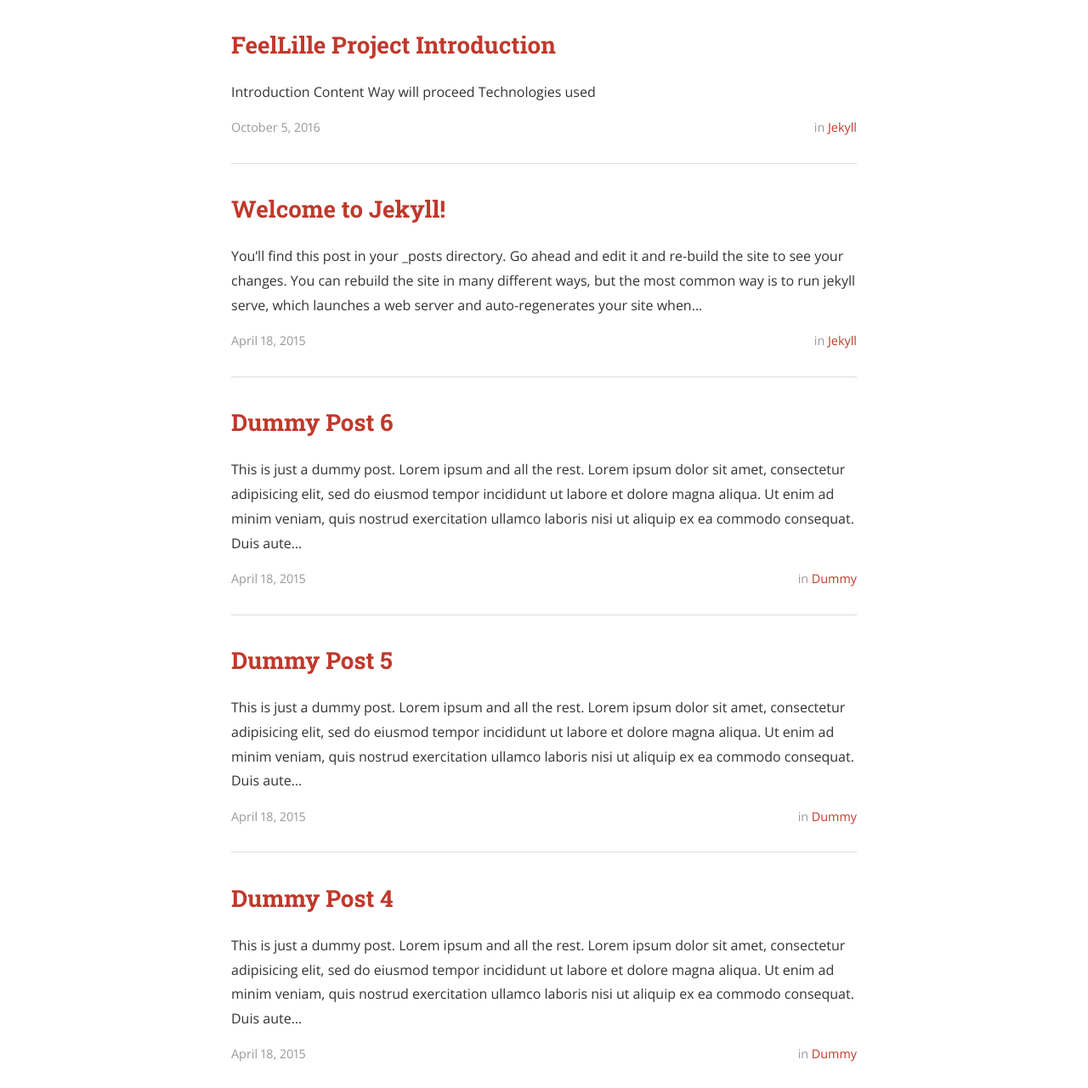
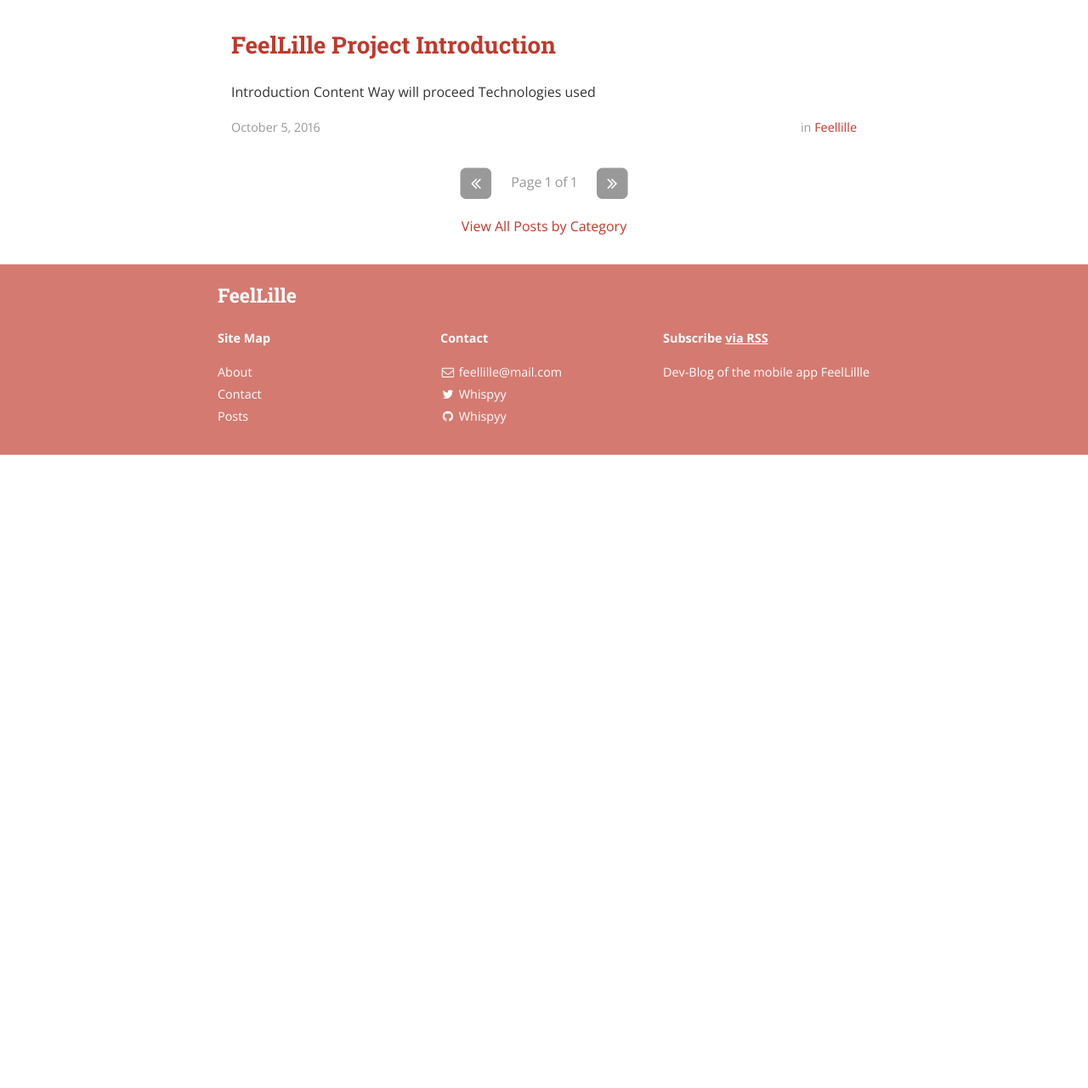
Before and after one commit to LinaEfer/FeelLilleDevBlog, a Jekyll site: the page built from index.html, in a window 1280 px wide and 1400 px high, scrolled down 387 px, cut to the strip 120-1400 px from the top of the window. Shown: the whole strip at 85% size. Built offline with Jekyll 4.4.1, drawn with Linux system fonts in a browser that asks for light colours; nearby versions of some CDN libraries; the list of posts is cut into pages by our own code; a style sheet for code colours, icons or effects is not loaded; after the commit the page ends 1042 px from its top, so only the background shows below that.

Commit message:
cleaning old posts project

```diff
--- a/_config.yml
+++ b/_config.yml
@@ -48,7 +48,7 @@
 
 # Category descriptions (for archive pages)
 descriptions:
-  - cat: jekyll
+  - cat: FeelLille
     desc: "Posts describing the project and more about what we'll realise or have realised"
 
   - cat: Technical
--- a/_posts/2016-10-05-Introduction.markdown
+++ b/_posts/2016-10-05-Introduction.markdown
@@ -3,8 +3,8 @@ layout: post
 title:  "FeelLille Project Introduction"
 date:   2016-10-05 13:10:59
 author: JF
-categories: Jekyll
-tags:	jekyll welcome
+categories: FeelLille
+tags:	FeelLille introduction presentation
 cover:  "/assets/posts/instacode.png"
 ---
 
--- a/_posts/example of post/2015-04-18-dummy.markdown
+++ /dev/null
@@ -1,16 +0,0 @@
----
-layout: post
-title:  "Dummy Post"
-date:   2015-04-18 08:43:59
-author: Ben Centra
-categories: Dummy
----
-
-This is just a dummy post. Lorem ipsum and all the rest.
-
-Lorem ipsum dolor sit amet, consectetur adipisicing elit, sed do eiusmod
-tempor incididunt ut labore et dolore magna aliqua. Ut enim ad minim veniam,
-quis nostrud exercitation ullamco laboris nisi ut aliquip ex ea commodo
-consequat. Duis aute irure dolor in reprehenderit in voluptate velit esse
-cillum dolore eu fugiat nulla pariatur. Excepteur sint occaecat cupidatat non
-proident, sunt in culpa qui officia deserunt mollit anim id est laborum.
--- a/_posts/example of post/2015-04-18-dummy4.markdown
+++ /dev/null
@@ -1,17 +0,0 @@
----
-layout: post
-title:  "Dummy Post 4"
-date:   2015-04-18 08:43:59
-author: Ben Centra
-categories: Dummy
-tags: ipsum
----
-
-This is just a dummy post. Lorem ipsum and all the rest.
-
-Lorem ipsum dolor sit amet, consectetur adipisicing elit, sed do eiusmod
-tempor incididunt ut labore et dolore magna aliqua. Ut enim ad minim veniam,
-quis nostrud exercitation ullamco laboris nisi ut aliquip ex ea commodo
-consequat. Duis aute irure dolor in reprehenderit in voluptate velit esse
-cillum dolore eu fugiat nulla pariatur. Excepteur sint occaecat cupidatat non
-proident, sunt in culpa qui officia deserunt mollit anim id est laborum.
--- a/_posts/example of post/2015-04-18-dummy5.markdown
+++ /dev/null
@@ -1,17 +0,0 @@
----
-layout: post
-title:  "Dummy Post 5"
-date:   2015-04-18 08:43:59
-author: Ben Centra
-categories: Dummy
-tags: lorem
----
-
-This is just a dummy post. Lorem ipsum and all the rest.
-
-Lorem ipsum dolor sit amet, consectetur adipisicing elit, sed do eiusmod
-tempor incididunt ut labore et dolore magna aliqua. Ut enim ad minim veniam,
-quis nostrud exercitation ullamco laboris nisi ut aliquip ex ea commodo
-consequat. Duis aute irure dolor in reprehenderit in voluptate velit esse
-cillum dolore eu fugiat nulla pariatur. Excepteur sint occaecat cupidatat non
-proident, sunt in culpa qui officia deserunt mollit anim id est laborum.
--- a/_posts/example of post/2015-04-18-dummy6.markdown
+++ /dev/null
@@ -1,17 +0,0 @@
----
-layout: post
-title:  "Dummy Post 6"
-date:   2015-04-18 08:43:59
-author: Ben Centra
-categories: Dummy
-tags: lorem ipsum
----
-
-This is just a dummy post. Lorem ipsum and all the rest.
-
-Lorem ipsum dolor sit amet, consectetur adipisicing elit, sed do eiusmod
-tempor incididunt ut labore et dolore magna aliqua. Ut enim ad minim veniam,
-quis nostrud exercitation ullamco laboris nisi ut aliquip ex ea commodo
-consequat. Duis aute irure dolor in reprehenderit in voluptate velit esse
-cillum dolore eu fugiat nulla pariatur. Excepteur sint occaecat cupidatat non
-proident, sunt in culpa qui officia deserunt mollit anim id est laborum.
--- a/_posts/example of post/2015-04-18-welcome-to-jekyll.markdown
+++ /dev/null
@@ -1,74 +0,0 @@
----
-layout: post
-title:  "Welcome to Jekyll!"
-date:   2015-04-18 08:43:59
-author: Ben Centra
-categories: Jekyll
-tags:	jekyll welcome
-cover:  "/assets/instacode.png"
----
-
-You’ll find this post in your `_posts` directory. Go ahead and edit it and re-build the site to see your changes. You can rebuild the site in many different ways, but the most common way is to run `jekyll serve`, which launches a web server and auto-regenerates your site when a file is updated.
-
-## Adding New Posts
-
-To add new posts, simply add a file in the `_posts` directory that follows the convention `YYYY-MM-DD-name-of-post.ext` and includes the necessary front matter. Take a look at the source for this post to get an idea about how it works.
-
-### Tags and Categories
-
-If you list one or more categories or tags in the front matter of your post, they will be included with the post on the page as links. Clicking the link will bring you to an auto-generated archive page for the category or tag, created using the [jekyll-archive][jekyll-archive] gem.
-
-### Cover Images
-
-To add a cover image to your post, set the "cover" property in the front matter with the relative URL of the image (i.e. <code>cover: "/assets/cover_image.jpg"</code>).
-
-### Code Snippets
-
-You can use [highlight.js][highlight] to add syntax highlight code snippets:
-
-Use the [Liquid][liquid] `{% raw %}{% highlight <language> %}{% endraw %}` tag to add syntax highlighting to code snippets.
-
-For instance, this template...
-{% highlight html %}
-{% raw %}{% highlight javascript %}
-function demo(string, times) {
-  for (var i = 0; i < times; i++) {
-    console.log(string);
-  }
-}
-demo("hello, world!", 10);
-{% endhighlight %}{% endraw %}
-{% endhighlight %}
-
-...will come out looking like this:
-
-{% highlight javascript %}
-function demo(string, times) {
-  for (var i = 0; i < times; i++) {
-    console.log(string);
-  }
-}
-demo("hello, world!", 10);
-{% endhighlight %}
-
-Syntax highlighting is done using [highlight.js][highlight]. You can change the active theme in [head.html](https://github.com/bencentra/centrarium/blob/2dcd73d09e104c3798202b0e14c1db9fa6e77bc7/_includes/head.html#L15).
-
-### Images
-
-Lightbox has been enabled for images. To create the link that'll launch the lightbox, add <code>data-lightbox</code> and <code>data-title</code> attributes to an <code>&lt;a&gt;</code> tag around your <code>&lt;img&gt;</code> tag. The result is:
-
-<a href="//bencentra.com/assets/images/falcon9_large.jpg" data-lightbox="falcon9-large" data-title="Check out the Falcon 9 from SpaceX">
-  <img src="//bencentra.com/assets/images/falcon9_small.jpg" title="Check out the Falcon 9 from SpaceX">
-</a>
-
-For more information, check out the [Lightbox][lightbox] website.
-
-Check out the [Jekyll docs][jekyll] for more info on how to get the most out of Jekyll. File all bugs/feature requests at [Jekyll’s GitHub repo][jekyll-gh]. If you have questions, you can ask them on [Jekyll’s dedicated Help repository][jekyll-help].
-
-[jekyll]:      http://jekyllrb.com
-[jekyll-gh]:   https://github.com/jekyll/jekyll
-[jekyll-help]: https://github.com/jekyll/jekyll-help
-[highlight]:   https://highlightjs.org/
-[lightbox]:    http://lokeshdhakar.com/projects/lightbox2/
-[jekyll-archive]: https://github.com/jekyll/jekyll-archives
-[liquid]: https://github.com/Shopify/liquid/wiki/Liquid-for-Designers
```
Also changed, not shown: _posts/example of post/2015-04-18-dummy2.markdown (deleted, +0 -16 lines), _posts/example of post/2015-04-18-dummy3.markdown (deleted, +0 -16 lines).
